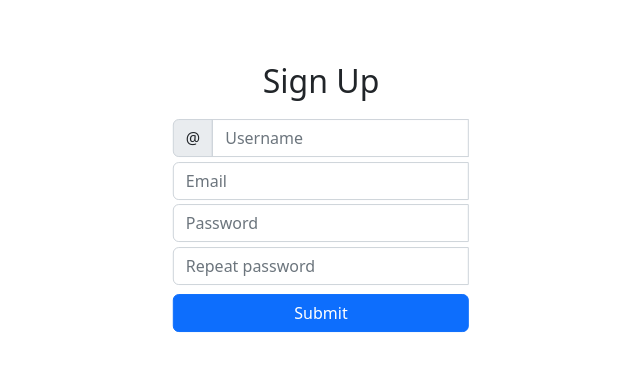
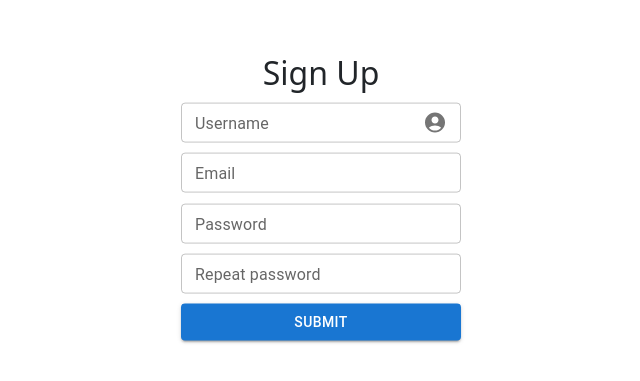
Before and after one commit to Kiri111enz/write-down, a React (Vite) app in the folder client/: page / in a window 1280 px wide. Shown: the part 203-584 px from the top of the page, without its empty margins (319-959 px from the left). Built offline with nearby package versions, Linux system fonts and the light colour scheme.

Commit message:
react-bootstrap -> mui

```diff
--- a/client/package.json
+++ b/client/package.json
@@ -8,12 +8,15 @@
     }
   },
   "dependencies": {
+    "@emotion/react": "^11.10.6",
+    "@emotion/styled": "^11.10.6",
+    "@mui/icons-material": "^5.11.11",
+    "@mui/material": "^5.11.14",
     "axios": "^1.3.4",
     "bootstrap": "^5.2.3",
     "mobx": "^6.9.0",
     "mobx-react-lite": "^3.4.3",
     "react": "^18.2.0",
-    "react-bootstrap": "^2.7.2",
     "react-dom": "^18.2.0"
   },
   "devDependencies": {
--- a/client/src/components/App.tsx
+++ b/client/src/components/App.tsx
@@ -1,10 +1,9 @@
 import 'bootstrap/dist/css/bootstrap.min.css';
-import styles from './../styles/App.module.css';
 import SignUp from './SignUp';
 
 const App = (): JSX.Element => {
     return (
-        <div className={styles['absolute-centered']}>
+        <div className="position-absolute top-50 start-50 translate-middle">
             <SignUp/>
         </div>
     );
--- a/client/src/components/FormInput.tsx
+++ b/client/src/components/FormInput.tsx
@@ -1,25 +1,17 @@
-import Form from 'react-bootstrap/Form';
-import { InputGroup } from 'react-bootstrap';
-import styles from './../styles/FormInput.module.css';
+import { ChangeEvent } from 'react';
+import TextField, { TextFieldProps } from '@mui/material/TextField';
 
-interface FormInputProps {
-    type: string,
-    name?: string,
-    placeholder?: string,
-    description?: string
-    error?: string,
-    onChange?(name: string, value: string): void
+type FormInputProps = Omit<TextFieldProps, 'onChange'> & {
+    onChange?(id: string, value: string): void
 }
 
 const FormInput = (props: FormInputProps): JSX.Element => (
-    <InputGroup className={styles['form-input']}>
-        {!!props.description && <InputGroup.Text id="description">{props.description}</InputGroup.Text>}
-        <Form.Control className="form-input" {...props}
-            aria-describedby="description"
-            isInvalid={!!props.error}
-            onChange={props.onChange ? ((event) => props.onChange(event.target.name, event.target.value)) : undefined}/>
-        <Form.Control.Feedback type="invalid">{props.error}</Form.Control.Feedback>
-    </InputGroup>
+    // @ts-ignore
+    <TextField {...props}
+        onChange={props.onChange ? ((event: ChangeEvent<HTMLInputElement>) => {
+            props.onChange(event.currentTarget.id, event.currentTarget.value);
+        }) : undefined}>
+    </TextField>
 );
 
 export default FormInput;
--- a/client/src/components/SignUp.tsx
+++ b/client/src/components/SignUp.tsx
@@ -1,8 +1,9 @@
 import { SyntheticEvent } from 'react';
-import Form from 'react-bootstrap/Form';
-import Button from 'react-bootstrap/Button';
+import Stack from '@mui/material/Stack';
+import Button from '@mui/material/Button';
+import InputAdornment from '@mui/material/InputAdornment';
+import AccountCircle from '@mui/icons-material/AccountCircle';
 import axios from 'axios';
-import styles from './../styles/SignUp.module.css';
 import FormInput from './FormInput';
 
 const submit = async (event: SyntheticEvent): Promise<void> => {
@@ -19,14 +20,28 @@ const submit = async (event: SyntheticEvent): Promise<void> => {
 };
 
 const SignUp = (): JSX.Element => (
-    <Form className={styles.form} onSubmit={submit}>
+    <Stack className="z-index-1 p-2 bg-white rounded text-center"
+        component="form" onSubmit={submit}
+        spacing={1.3}
+        noValidate>
         <h2>Sign Up</h2>
-        <FormInput type="text" name="name"  placeholder="Username" description="@"></FormInput>
-        <FormInput type="email" name="email"  placeholder="Email"></FormInput>
-        <FormInput type="password" name="password" placeholder="Password"></FormInput>
-        <FormInput type="password" placeholder="Repeat password"></FormInput>
-        <Button variant="primary" type="submit">Submit</Button>
-    </Form>
+        <FormInput type="text" name="name"
+            label="Username" size="small"
+            InputProps={{
+                endAdornment: (
+                    <InputAdornment position="end">
+                        <AccountCircle />
+                    </InputAdornment>
+                )
+            }}></FormInput>
+        <FormInput type="email" name="email"
+            label="Email" size="small"></FormInput>
+        <FormInput type="password" name="password"
+            label="Password" size="small"></FormInput>
+        <FormInput type="password"
+            label="Repeat password" size="small"></FormInput>
+        <Button variant="contained" type="submit">Submit</Button>
+    </Stack>
 );
 
 export default SignUp;
--- a/client/src/styles/App.module.css
+++ /dev/null
@@ -1,6 +0,0 @@
-.absolute-centered {
-    position: absolute;
-    top: 50%;
-    left: 50%;
-    transform: translate(-50%, -50%);
-}
--- a/client/src/styles/FormInput.module.css
+++ /dev/null
@@ -1,7 +0,0 @@
-.form-input > input {
-    margin: 0.15rem 0;
-}
-
-.form-input > span {
-    margin: 0.15rem 0;
-}
--- a/client/src/styles/SignUp.module.css
+++ /dev/null
@@ -1,14 +0,0 @@
-.form {
-    z-index: 1;
-    display: flex;
-    flex-direction: column;
-    text-align: center;
-}
-
-.form > h2 {
-    margin-bottom: 1rem;
-}
-
-.form > button {
-    margin-top: 0.4rem;
-}
```
Also changed, not shown: 1 other file (tests, documents, lock files or other folders).
